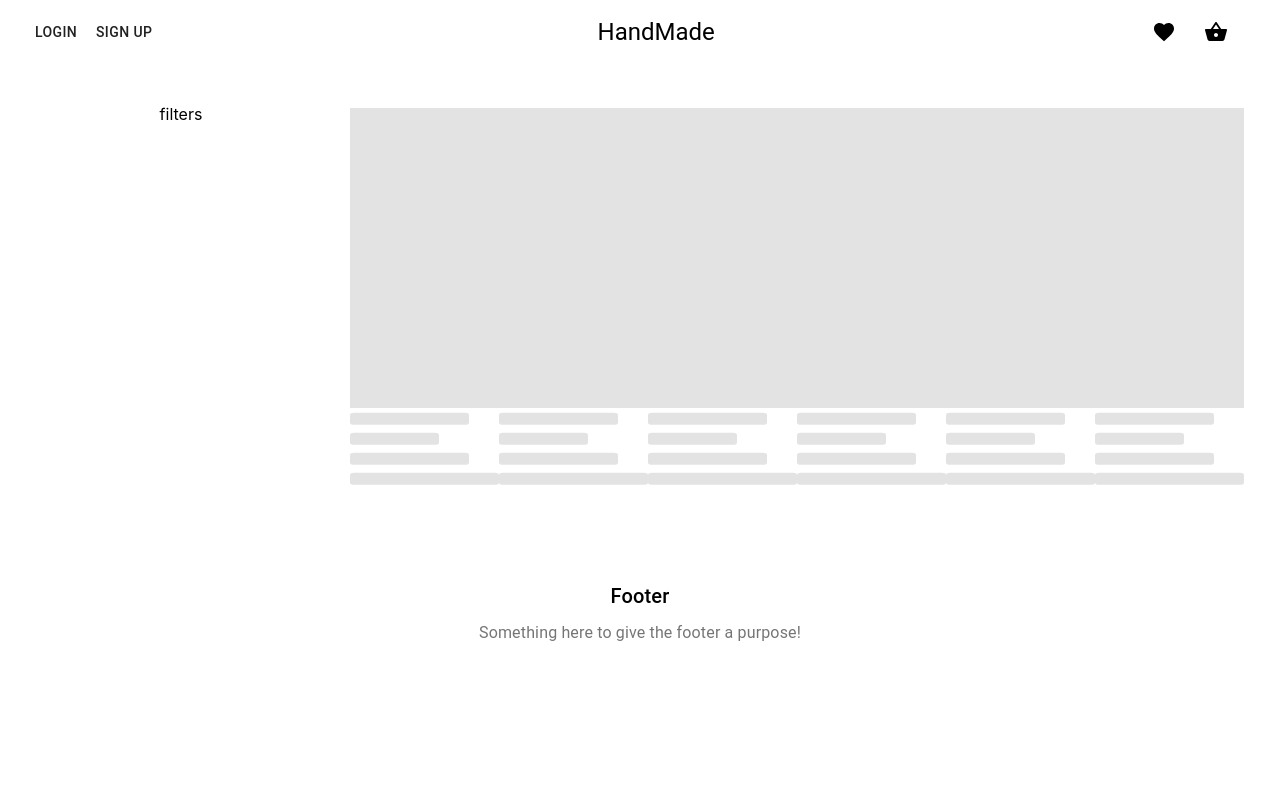
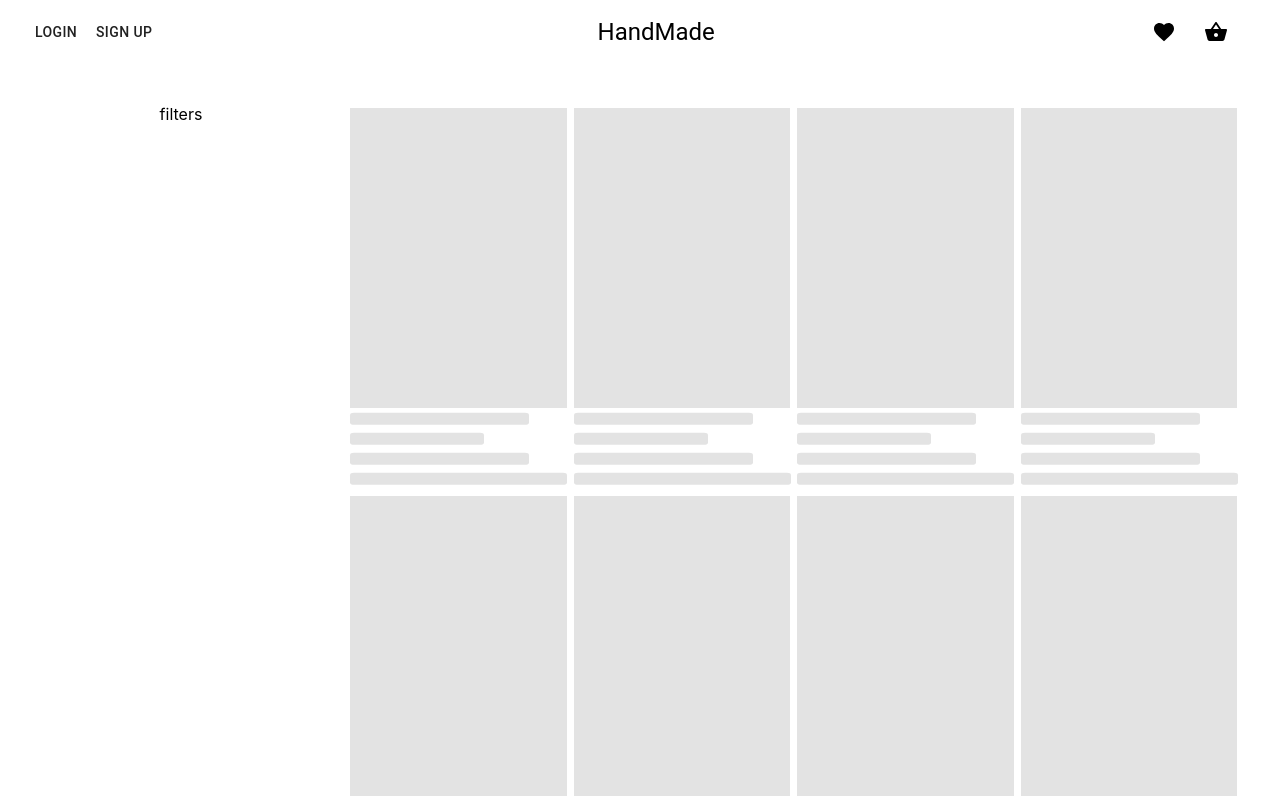
Before and after one commit to Maymonah98/react-shopping-app, a React (Create React App) app: page / in a window 1280 px wide. Shown: the top 799 px of the page. Built offline with nearby package versions, Linux system fonts and the light colour scheme.

Commit message:
shelf fixed

```diff
--- a/src/components/Shelf/ProductList/index.js
+++ b/src/components/Shelf/ProductList/index.js
@@ -6,7 +6,7 @@ import { makeStyles } from '@material-ui/core/styles';
 
 const useStyles = makeStyles((theme) => ({
     root: {
-      flexGrow: 1,
+      width: "25%"
     },
   }));
 
@@ -14,15 +14,15 @@ function ProductList() {
   const classes = useStyles();
   const items= false;
 
-  if (!items) return Array.from(new Array(6)).map(index=>(
+  if (!items) return Array.from(new Array(10)).map(index=>(
     <div className={classes.root}>
 
     <Box key={index} width="100%" p={0.5} >
-    <Skeleton animation="wave" variant="rect" width="100%" height={300} />
+    <Skeleton animation="wave" variant="rect" width="97%" height={300} />
     <Skeleton animation="wave" width="80%" />
     <Skeleton animation="wave" width="60%"/>
     <Skeleton animation="wave" width="80%"/>
-    <Skeleton animation="wave" />
+    <Skeleton animation="wave" width = "97%"/>
     </Box>
 
     </div>
```
